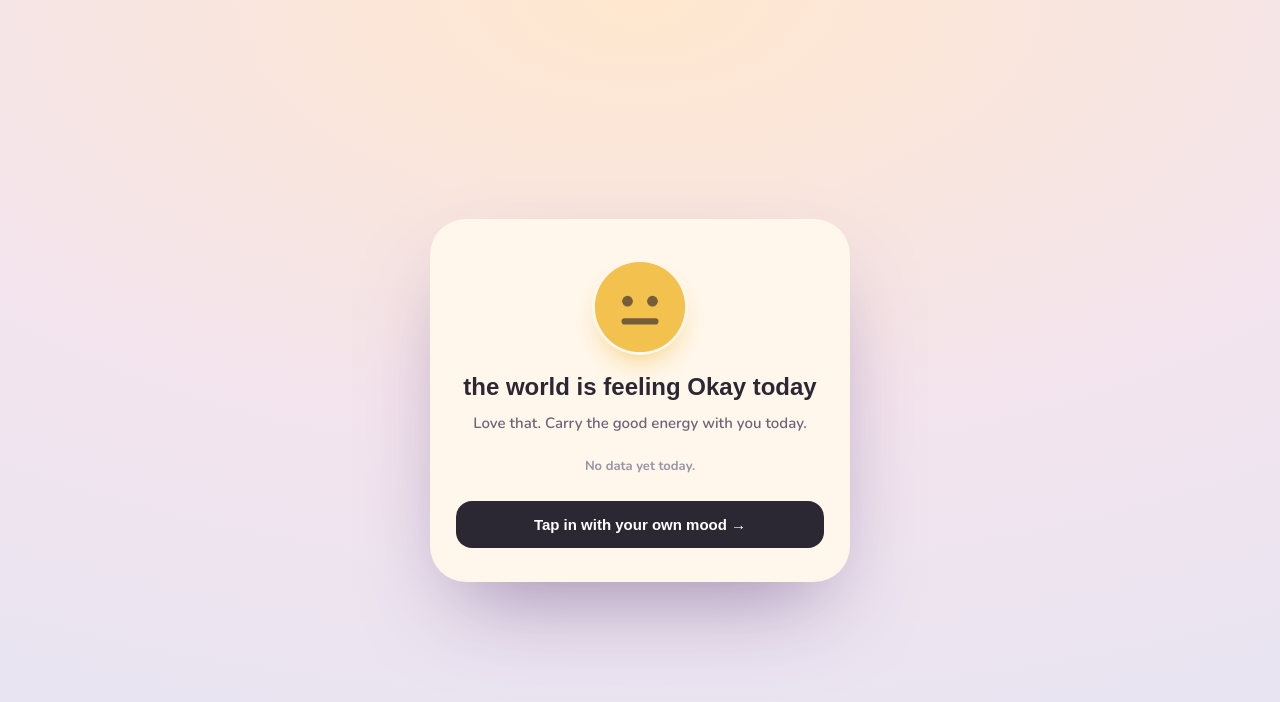
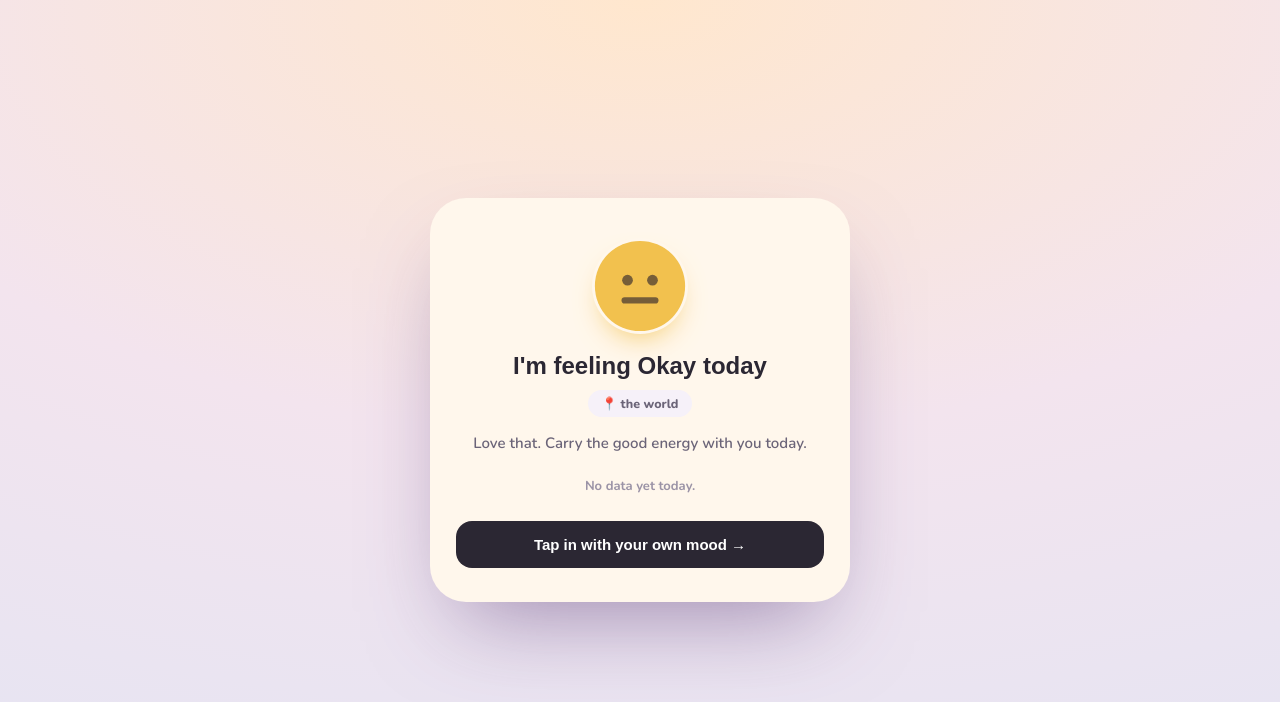
Before and after one commit to chiouyuhsuan/Moodworld, a Next.js app: page /share in a window 1280 px wide. Shown: the top 702 px of the page. Built offline with nearby package versions, Linux system fonts and the light colour scheme; no server answers.

Commit message:
Add files via upload

```diff
--- a/src/app/share/page.tsx
+++ b/src/app/share/page.tsx
@@ -129,9 +129,25 @@ export default async function SharePage({ searchParams }: { searchParams: Promis
           <MoodFace color={m.color} mouth={m.mouth} size={96} />
         </div>
         <div style={{ fontFamily: "sans-serif", fontWeight: 700, fontSize: 24, color: "#2B2733", marginTop: 18 }}>
-          {country} is feeling {m.label} today
+          I&apos;m feeling {m.label} today
         </div>
-        <div style={{ fontSize: 15, color: "#6B6478", fontWeight: 600, marginTop: 10, lineHeight: 1.6 }}>
+        <div
+          style={{
+            display: "inline-flex",
+            alignItems: "center",
+            gap: 6,
+            background: "#F6F1F9",
+            borderRadius: 999,
+            padding: "5px 13px",
+            fontSize: 12.5,
+            fontWeight: 800,
+            color: "#6B6478",
+            marginTop: 10,
+          }}
+        >
+          📍 {country}
+        </div>
+        <div style={{ fontSize: 15, color: "#6B6478", fontWeight: 600, marginTop: 14, lineHeight: 1.6 }}>
           {message}
         </div>
         <div style={{ display: "flex", flexDirection: "column", gap: 10, marginTop: 22 }}>
```
